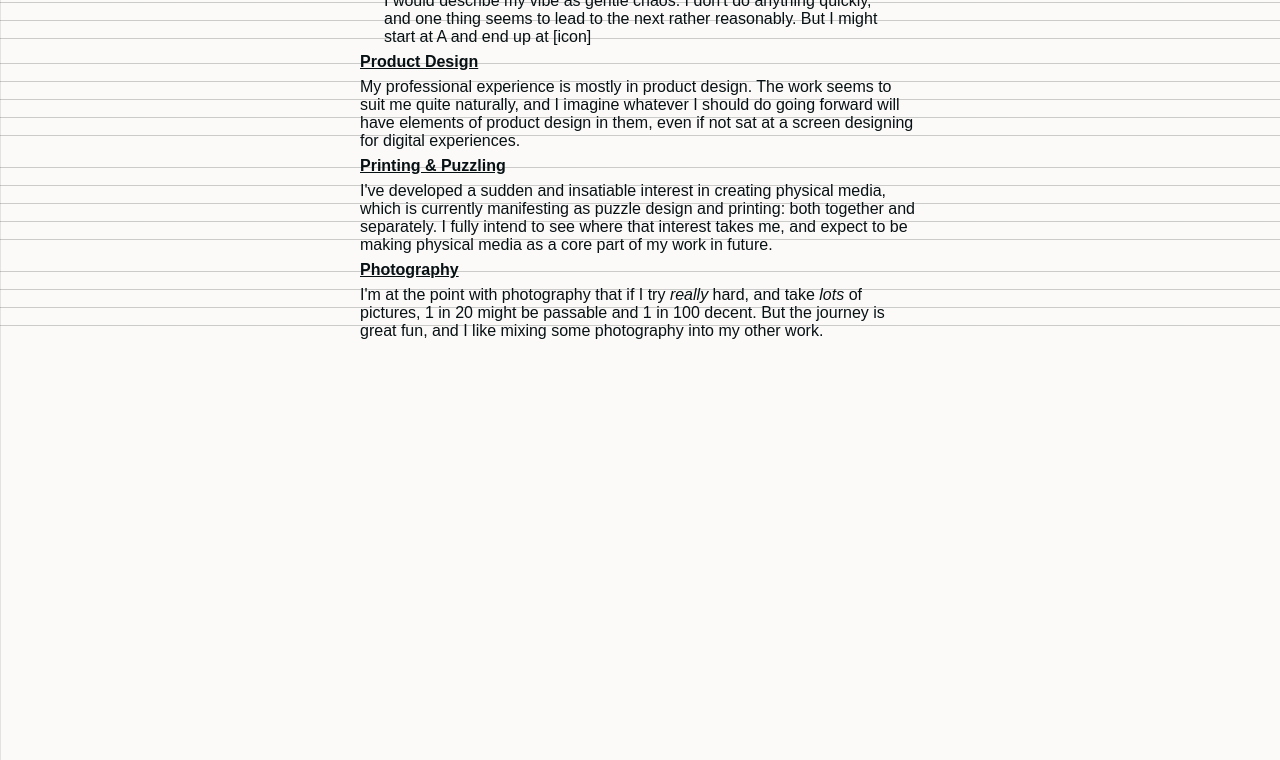
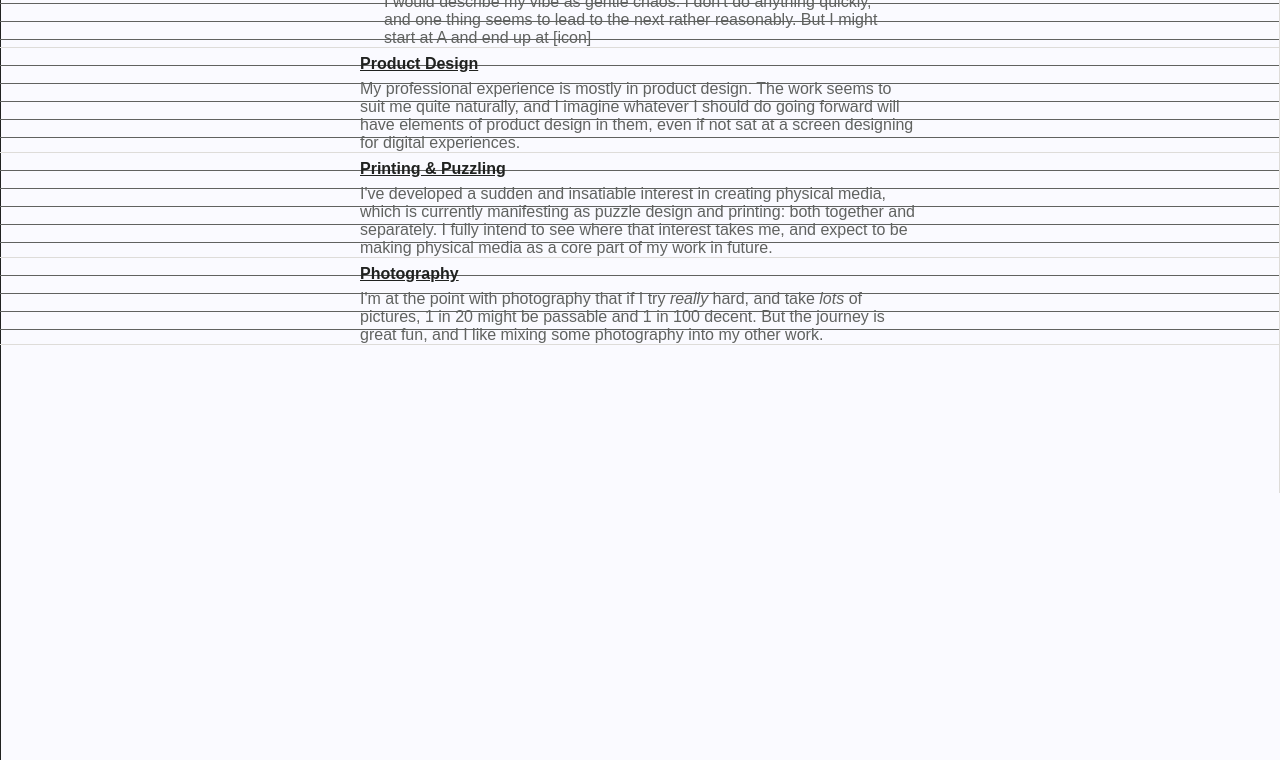
Before and after one commit to thisguyscode/tiny-site, a plain HTML site: page index.html in a window 1280 px wide. Shown: the part 40-800 px from the top of the page. Drawn offline with Linux system fonts and the light colour scheme.

Commit message:
chore: cleanup color variables

```diff
--- a/styles.css
+++ b/styles.css
@@ -7,46 +7,57 @@
 }
 
 :root {
-  color-scheme: light dark;
+    color-scheme: light dark;
 }
 
 
 
-/* COSMETICS
+/* COLORS
 ================================================*/
 :root {
-    /* Named colors */
-    --ink-black:        7, 16, 19;
-    --off-white:        252, 250, 248;
-    --light-grey:       231, 214, 198;
-    --moss-green:       120, 188, 97;
+    /* NAMED */
+    --carbon-black:     hsla(0, 0%, 5%, 1);
+    --ink-black:        hsla(120, 2%, 13%, 1);
+    --dim-grey:         hsla(120, 1%, 38%, 1);
+    --alabaster-grey:   rgb(222, 220, 217);
+    --soft-linen:       hsla(52, 17%, 91%, 1);
+    --platinum:         hsla(210, 13%, 94%, 1);
+    --ghost-white:      hsla(240, 100%, 99%, 1);
 
-    /* Semantic */
-    --background:       light-dark(rgba(var(--off-white)), rgba(var(--ink-black)));
-    --foreground:       light-dark(rgba(var(--ink-black)), rgba(var(--off-white)));
-    --foreground-light: light-dark(rgba(var(--ink-black)), rgba(var(--light-grey)));
-    --overlay:          light-dark(rgba(var(--off-white), 0.75), rgba(var(--ink-black), 0.75));
-    /* --heavy-grid-line:  light-dark(rgba(var(--ink-black), 0.5), rgba(var(--off-white), 1)); */
-    --medium-grid-line: light-dark(rgba(var(--ink-black), 0.2), rgba(var(--off-white), 0.3));
-    --light-grid-line:  light-dark(rgba(var(--ink-black), 0.1), rgba(var(--off-white), 0.05));
+    /* THEME */
+    --neutral-1:        var(--carbon-black);
+    --neutral-2:        var(--ink-black);
+    --neutral-3:        var(--dim-grey);
+    --neutral-4:        var(--alabaster-grey);
+    --neutral-5:        var(--soft-linen);
+    --neutral-6:        var(--platinum);
+    --neutral-7:        var(--ghost-white);
 
-    --accent-color-1:   light-dark(rgba(var(--moss-green)), rgba(var(--moss-green)));
+    --background:       light-dark(var(--neutral-7), var(--neutral-1));
+    --foreground:       light-dark(var(--neutral-2), var(--neutral-7));
+    --foreground-light: light-dark(var(--neutral-3), var(--neutral-5));
 
-
-    --surface:          light-dark(#FFF, #222);
-
-    --layout-transition: 0.2s ease-out;
+    --heavy-grid-line:  light-dark(var(--neutral-4), var(--neutral-7));
+    --medium-grid-line: light-dark(var(--neutral-3), var(--neutral-3));
+    --light-grid-line:  light-dark(var(--neutral-2), var(--neutral-2));
 }
 
 body {
-  color: light-dark(var(--foreground), var(--foreground));
-  background-color: light-dark(var(--background), var(--background));
+    color: light-dark(var(--foreground), var(--foreground));
+    background-color: light-dark(var(--background), var(--background));
 }
 
 a {
     color:  var(--foreground);
 }
 
+
+
+/* MOTION
+================================================*/
+:root {
+    --layout-transition: 0.2s ease-out;
+}
 
 
 
```
